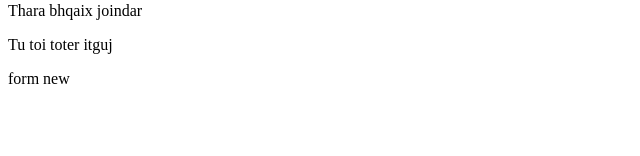
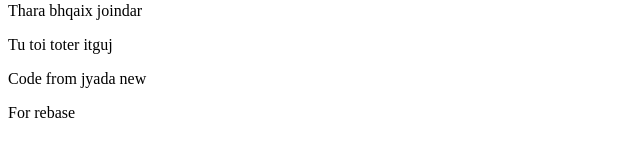
Before and after one commit to rohit0452/Test, an Angular app: page / in a window 1280 px wide. Shown: the part 150-306 px from the top of the page, without its empty margins (0-640 px from the left). Built offline with nearby package versions, Linux system fonts and the light colour scheme.

Commit message:
For rebase

```diff
--- a/src/app/app.component.html
+++ b/src/app/app.component.html
@@ -4,4 +4,5 @@
 <p>Git CHange</p>
 <p>Thara bhqaix joindar</p>
 <p>Tu toi toter itguj</p>
-<p>form new</p>
+<p>Code from jyada new</p>
+<p>For rebase</p>
```
